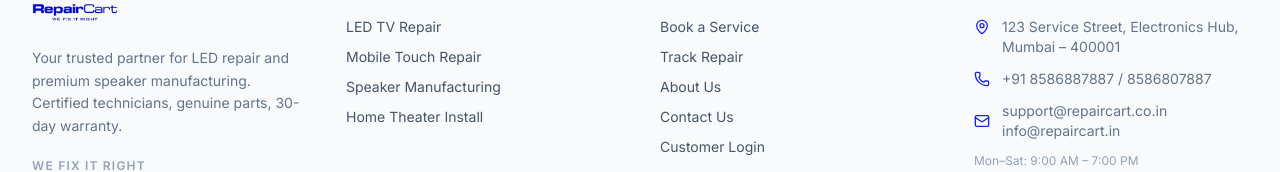
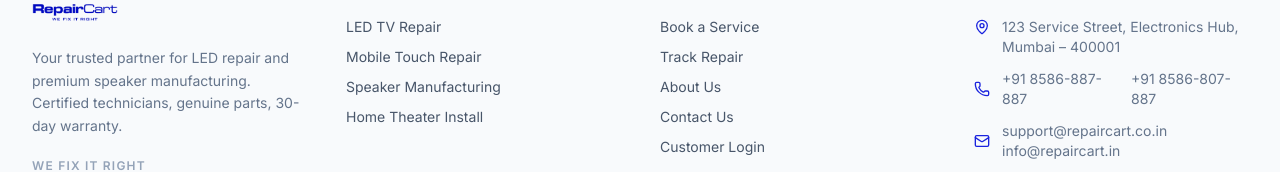
Before and after one commit to pritamkumars5398-lgtm/TV-Repair, a Next.js app in the folder frontend/: page / in a window 1280 px wide. Shown: the part 5812-5984 px from the top of the page. Built offline with nearby package versions, Linux system fonts and the light colour scheme.

Commit message:
Update Footer.tsx
add

```diff
--- a/frontend/components/layout/Footer.tsx
+++ b/frontend/components/layout/Footer.tsx
@@ -72,7 +72,8 @@ export function Footer() {
               </li>
               <li className="flex items-center gap-3">
                 <Phone className="h-4 w-4 text-primary-500 shrink-0" />
-                <a href="tel:8586887887" className="hover:text-primary-600 transition-colors text-slate-500">+91 8586887887 / 8586807887</a>
+                <a href="tel:8586887887" className="hover:text-primary-600 transition-colors text-slate-500">+91 8586-887-887</a>
+                  <a href="tel:8586807887" className="hover:text-primary-600 transition-colors text-slate-500">+91 8586-807-887</a>
               </li>
               <li className="flex items-center gap-3">
                 <Mail className="h-4 w-4 text-primary-500 shrink-0" />
```
